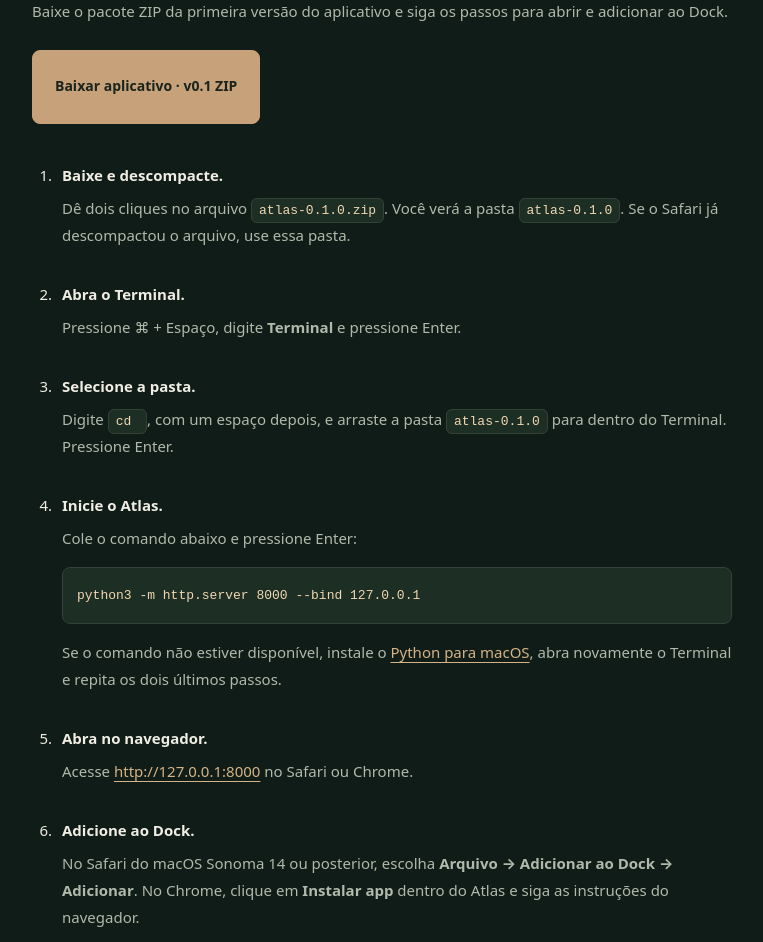
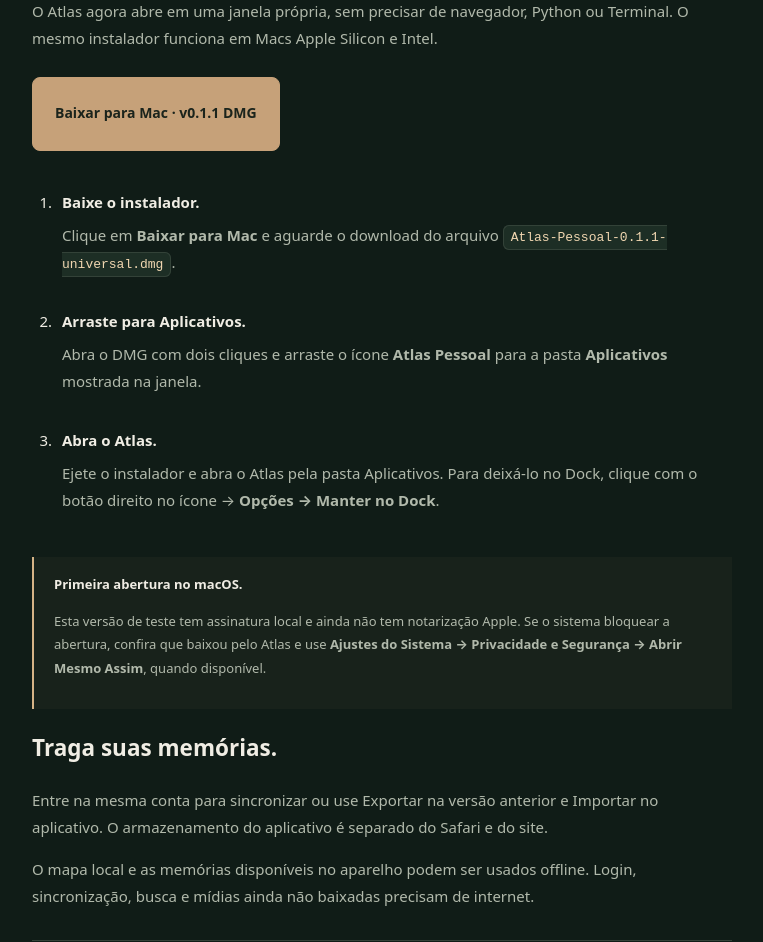
Before and after one commit to murilomelo22/atlas, a website: page instalar.html in a window 1280 px wide. Shown: the part 239-1181 px from the top of the page, without its empty margins (258-1021 px from the left). Drawn offline with Linux system fonts and the light colour scheme.

Commit message:
Offer the standalone Mac installer and replace Terminal installation instructions

```diff
--- a/instalar.html
+++ b/instalar.html
@@ -4,27 +4,25 @@
   <meta charset="utf-8">
   <meta name="viewport" content="width=device-width, initial-scale=1">
   <meta name="theme-color" content="#14251e">
-  <title>Instalar o Atlas 0.1 no Mac</title>
-  <meta name="description" content="Baixe o Atlas 0.1 em ZIP e veja como abrir no Mac e adicionar ao Dock.">
-  <link rel="stylesheet" href="./download.css?v=23">
+  <title>Instalar o Atlas Pessoal no Mac</title>
+  <meta name="description" content="Baixe o aplicativo Atlas Pessoal para Mac, abra o DMG e arraste para Aplicativos. Sem Terminal ou servidor local.">
+  <link rel="stylesheet" href="./download.css?v=25">
 </head>
 <body class="atlas-download-guide">
   <main class="download-guide">
     <header><span class="download-guide-brand">Atlas Pessoal</span><a href="./">Voltar ao meu Atlas →</a></header>
-    <p class="guide-eyebrow">VERSÃO 0.1 · ACESSO ANTECIPADO</p>
+    <p class="guide-eyebrow">VERSÃO 0.1.1 · APLICATIVO PARA MAC</p>
     <h1>Seu Atlas, no Mac.</h1>
-    <p>Baixe o pacote ZIP da primeira versão do aplicativo e siga os passos para abrir e adicionar ao Dock.</p>
-    <a class="app-download-button" href="./downloads/atlas-0.1.0.zip" download="atlas-0.1.0.zip">Baixar aplicativo · v0.1 ZIP</a>
+    <p>O Atlas agora abre em uma janela própria, sem precisar de navegador, Python ou Terminal. O mesmo instalador funciona em Macs Apple Silicon e Intel.</p>
+    <a class="app-download-button" href="https://github.com/murilomelo22/atlas/releases/download/desktop-v0.1.1/Atlas-Pessoal-0.1.1-universal.dmg">Baixar para Mac · v0.1.1 DMG</a>
     <ol>
-      <li><strong>Baixe e descompacte.</strong><p>Dê dois cliques no arquivo <code>atlas-0.1.0.zip</code>. Você verá a pasta <code>atlas-0.1.0</code>. Se o Safari já descompactou o arquivo, use essa pasta.</p></li>
-      <li><strong>Abra o Terminal.</strong><p>Pressione ⌘ + Espaço, digite <strong>Terminal</strong> e pressione Enter.</p></li>
-      <li><strong>Selecione a pasta.</strong><p>Digite <code>cd </code>, com um espaço depois, e arraste a pasta <code>atlas-0.1.0</code> para dentro do Terminal. Pressione Enter.</p></li>
-      <li><strong>Inicie o Atlas.</strong><p>Cole o comando abaixo e pressione Enter:</p><pre><code>python3 -m http.server 8000 --bind 127.0.0.1</code></pre><p>Se o comando não estiver disponível, instale o <a href="https://www.python.org/downloads/macos/" target="_blank" rel="noopener noreferrer">Python para macOS</a>, abra novamente o Terminal e repita os dois últimos passos.</p></li>
-      <li><strong>Abra no navegador.</strong><p>Acesse <a href="http://127.0.0.1:8000" target="_blank" rel="noopener">http://127.0.0.1:8000</a> no Safari ou Chrome.</p></li>
-      <li><strong>Adicione ao Dock.</strong><p>No Safari do macOS Sonoma 14 ou posterior, escolha <strong>Arquivo → Adicionar ao Dock → Adicionar</strong>. No Chrome, clique em <strong>Instalar app</strong> dentro do Atlas e siga as instruções do navegador.</p></li>
+      <li><strong>Baixe o instalador.</strong><p>Clique em <strong>Baixar para Mac</strong> e aguarde o download do arquivo <code>Atlas-Pessoal-0.1.1-universal.dmg</code>.</p></li>
+      <li><strong>Arraste para Aplicativos.</strong><p>Abra o DMG com dois cliques e arraste o ícone <strong>Atlas Pessoal</strong> para a pasta <strong>Aplicativos</strong> mostrada na janela.</p></li>
+      <li><strong>Abra o Atlas.</strong><p>Ejete o instalador e abra o Atlas pela pasta Aplicativos. Para deixá-lo no Dock, clique com o botão direito no ícone → <strong>Opções → Manter no Dock</strong>.</p></li>
     </ol>
-    <aside class="guide-note"><strong>Enquanto usa esta versão local, mantenha o Terminal aberto.</strong><p>Depois de reiniciar o Mac, selecione a pasta e execute o comando novamente. Para encerrar, pressione Control + C no Terminal.</p><p>O ZIP contém uma aplicação web. Abrir o arquivo index.html diretamente pelo Finder não inicia o aplicativo.</p></aside>
-    <footer><p>A cópia local tem armazenamento separado do site. Para acessar memórias já sincronizadas, entre na mesma conta. Faça backups pelo botão Exportar.</p><a href="./">← Voltar ao site do Atlas</a></footer>
+    <aside class="guide-note"><strong>Primeira abertura no macOS.</strong><p>Esta versão de teste tem assinatura local e ainda não tem notarização Apple. Se o sistema bloquear a abertura, confira que baixou pelo Atlas e use <strong>Ajustes do Sistema → Privacidade e Segurança → Abrir Mesmo Assim</strong>, quando disponível.</p></aside>
+    <section><h2>Traga suas memórias.</h2><p>Entre na mesma conta para sincronizar ou use Exportar na versão anterior e Importar no aplicativo. O armazenamento do aplicativo é separado do Safari e do site.</p><p>O mapa local e as memórias disponíveis no aparelho podem ser usados offline. Login, sincronização, busca e mídias ainda não baixadas precisam de internet.</p></section>
+    <footer><p>Depois de instalar esta versão, você pode fechar o servidor Python usado anteriormente. O Atlas abre diretamente pela pasta Aplicativos.</p><a href="./">← Voltar ao site do Atlas</a></footer>
   </main>
 </body>
 </html>
--- a/sw.js
+++ b/sw.js
@@ -1,4 +1,4 @@
-const VERSION = '23';
+const VERSION = '25';
 const CACHE = `atlas-pessoal-v${VERSION}-fresh-assets`;
 const FILES = [ './', './index.html', './styles.css', './src/main.js', './src/ui.js', './src/db.js', './src/map.js', './src/geography.js', './src/geocoding.js', './src/gallery.js', './src/photos.js', './src/stats.js', './src/dates.js', './vendor/leaflet/leaflet.js', './vendor/leaflet/leaflet.css', './vendor/leaflet/images/marker-icon.png', './vendor/leaflet/images/marker-icon-2x.png', './vendor/leaflet/images/marker-shadow.png', './vendor/leaflet/images/layers.png', './vendor/leaflet/images/layers-2x.png', './vendor/markercluster/leaflet.markercluster.js', './vendor/markercluster/MarkerCluster.css', './vendor/markercluster/MarkerCluster.Default.css', './vendor/countries.geojson' ];
 FILES.push('./config.js', './src/cloud.js', './src/session.js', './src/sync.js', './src/social.js');
```
Also changed, not shown: index.html (+7 -7 lines).
